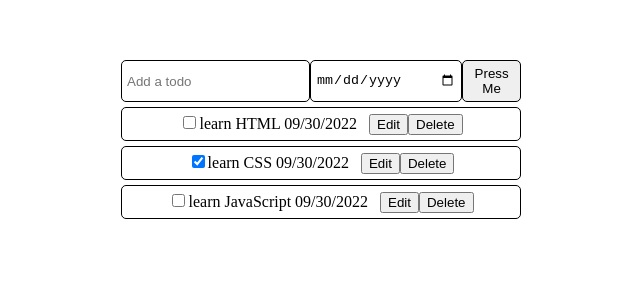
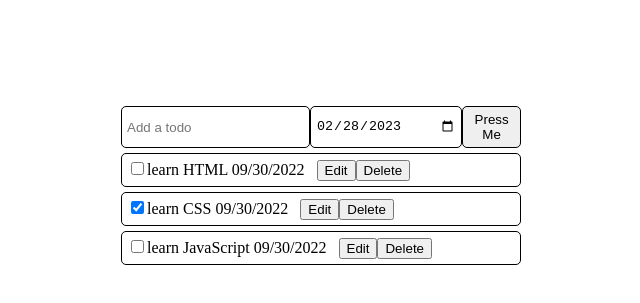
Before and after one commit to PlanZGit/TodoList, a plain HTML site: page index.html in a window 1280 px wide. Shown: the part 225-528 px from the top of the page, without its empty margins (319-959 px from the left). Drawn offline with Linux system fonts and the light colour scheme.

Commit message:
Update CSS , preset Date value

```diff
--- a/index.css
+++ b/index.css
@@ -3,9 +3,7 @@
   flex-direction: column;
   justify-content: center;
   align-items: center;
-  text-align: center;
-
-  margin-top: 35vh;
+  height: 100vh;
 }
 
 .todo-section > * {
--- a/model.js
+++ b/model.js
@@ -99,3 +99,13 @@ function updateTodo(id, title, date) {
     }
   });
 }
+
+// set date to todays Date
+let tDate = new Date();
+
+document.getElementById("input-date").value =
+  tDate.getFullYear() +
+  "-" +
+  (tDate.getMonth() + 1).toString().padStart(2, "0") +
+  "-" +
+  tDate.getDate().toString().padStart(2, "0");
```
Also changed, not shown: 1 other file.
